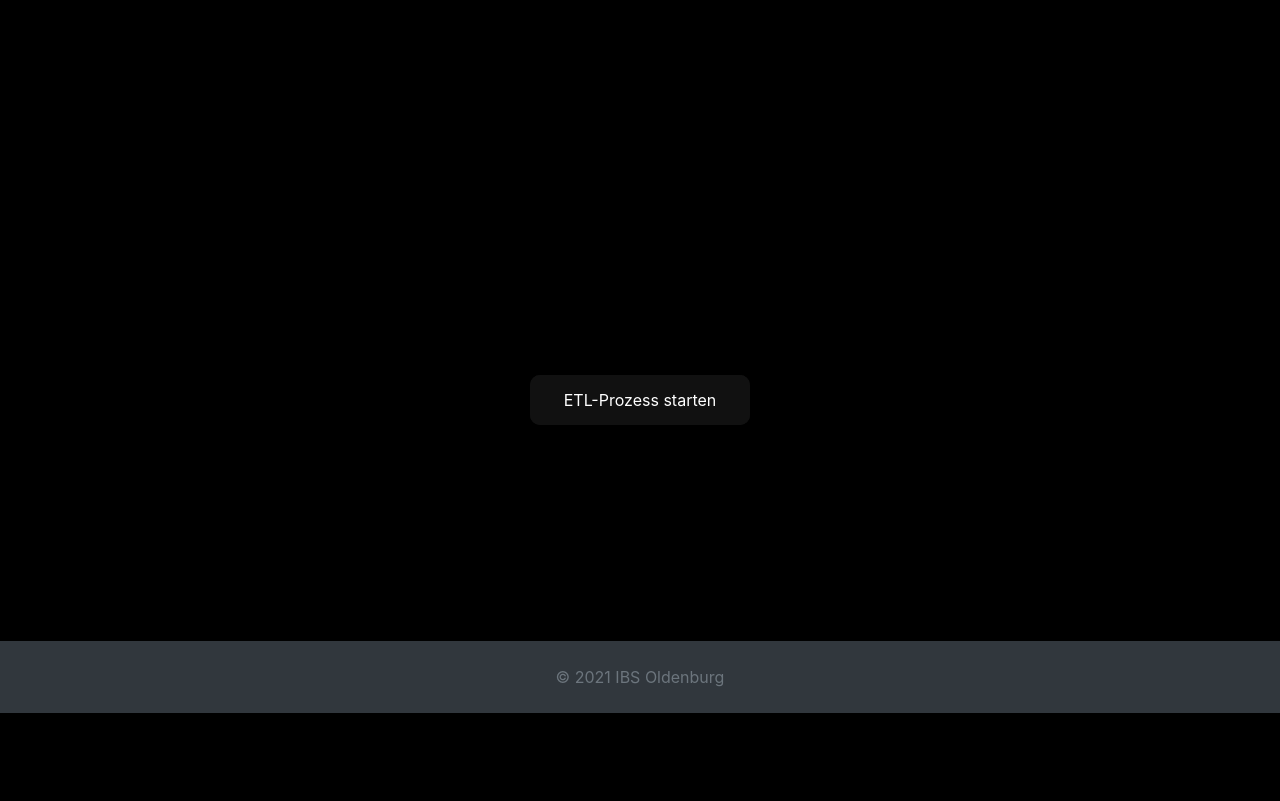
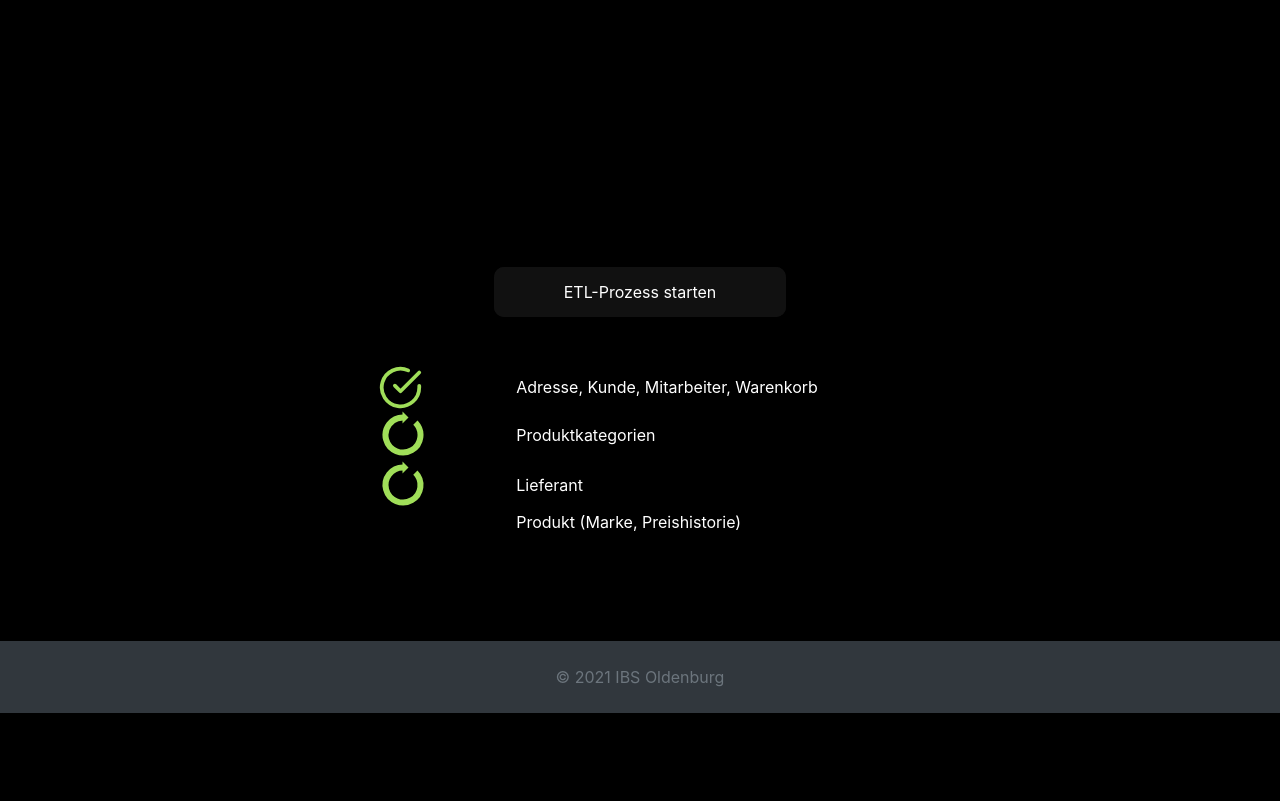
Before and after one commit to kenoc1/BI1, a Flask app: page / in a window 1280 px wide. Shown: the part 87-888 px from the top of the page. Run offline with Flask 2, Linux system fonts and the light colour scheme; some libraries are stand-ins or nearby versions.

Commit message:
Flask App spassssss

```diff
--- a/templates/index.html
+++ b/templates/index.html
@@ -5,13 +5,94 @@
 
 <div class="container" style="display: flex; justify-content: center; align-items: center; height: 100vh">
 
-    <div>
-        <button class="glow-on-hover" type="button" data-toggle="modal"
-                data-target="#sprintChange">ETL-Prozess starten
-        </button>
+    <div class="w-50">
+        <div class="row d-flex justify-content-center">
+            <button class="col-md-6 glow-on-hover" type="button" data-toggle="modal"
+                    data-target="#sprintChange">ETL-Prozess starten
+            </button>
+        </div>
 
-        <div class="d-none">
-            <h1>Ausgabe: </h1>
+
+        <!--        <div class="d-none">-->
+        <div class="mt-5">
+            <!--            <h1 class="text-white">Ausgabe: </h1>-->
+
+
+            <div class="container text-white">
+                <div class="row">
+                    <div class="col-sm-3">
+                        <div>
+                            <i style="stroke: #A0DE59; width: 45px; height: 45px;" data-feather="check-circle"></i>
+                        </div>
+                        <div class="d-none">
+                            <img src="../static/img/loading.svg" height="50"
+                                 class="d-inline-block align-top">
+                        </div>
+                    </div>
+                    <div class="col-sm">
+                        <div class="container d-flex h-100">
+                            <div class="row justify-content-center align-self-center">
+                                Adresse, Kunde, Mitarbeiter, Warenkorb
+                            </div>
+                        </div>
+                    </div>
+                </div>
+                <div class="row">
+                    <div class="col-sm-3">
+                        <div class="d-none">
+                            <i style="stroke: #A0DE59; width: 45px; height: 45px;" data-feather="check-circle"></i>
+                        </div>
+                        <div class="">
+                            <img src="../static/img/loading.svg" height="50"
+                                 class="d-inline-block align-top">
+                        </div>
+                    </div>
+                    <div class="col-sm">
+                        <div class="container d-flex h-100">
+                            <div class="row justify-content-center align-self-center">
+                                Produktkategorien
+                            </div>
+                        </div>
+                    </div>
+                </div>
+                <div class="row">
+                    <div class="col-sm-3">
+                        <div class="d-none">
+                            <i style="stroke: #A0DE59; width: 45px; height: 45px;" data-feather="check-circle"></i>
+                        </div>
+                        <div class="">
+                            <img src="../static/img/loading.svg" height="50"
+                                 class="d-inline-block align-top">
+                        </div>
+                    </div>
+                    <div class="col-sm">
+                        <div class="container d-flex h-100">
+                            <div class="row justify-content-center align-self-center">
+                                Lieferant
+                            </div>
+                        </div>
+                    </div>
+                </div>
+                <div class="row">
+                    <div class="col-sm-3">
+                        <div class="d-none">
+                            <i style="stroke: #A0DE59; width: 45px; height: 45px;" data-feather="check-circle"></i>
+                        </div>
+                        <div class="d-none">
+                            <img src="../static/img/loading.svg" height="50"
+                                 class="d-inline-block align-top">
+                        </div>
+                    </div>
+                    <div class="col-sm">
+                        <div class="container d-flex h-100">
+                            <div class="row justify-content-center align-self-center">
+                                Produkt (Marke, Preishistorie)
+                            </div>
+                        </div>
+                    </div>
+                </div>
+            </div>
+
         </div>
     </div>
 </div>
```
Also changed, not shown: static/css/main.css (line endings or trailing spaces), static/img/loading.svg (added).
